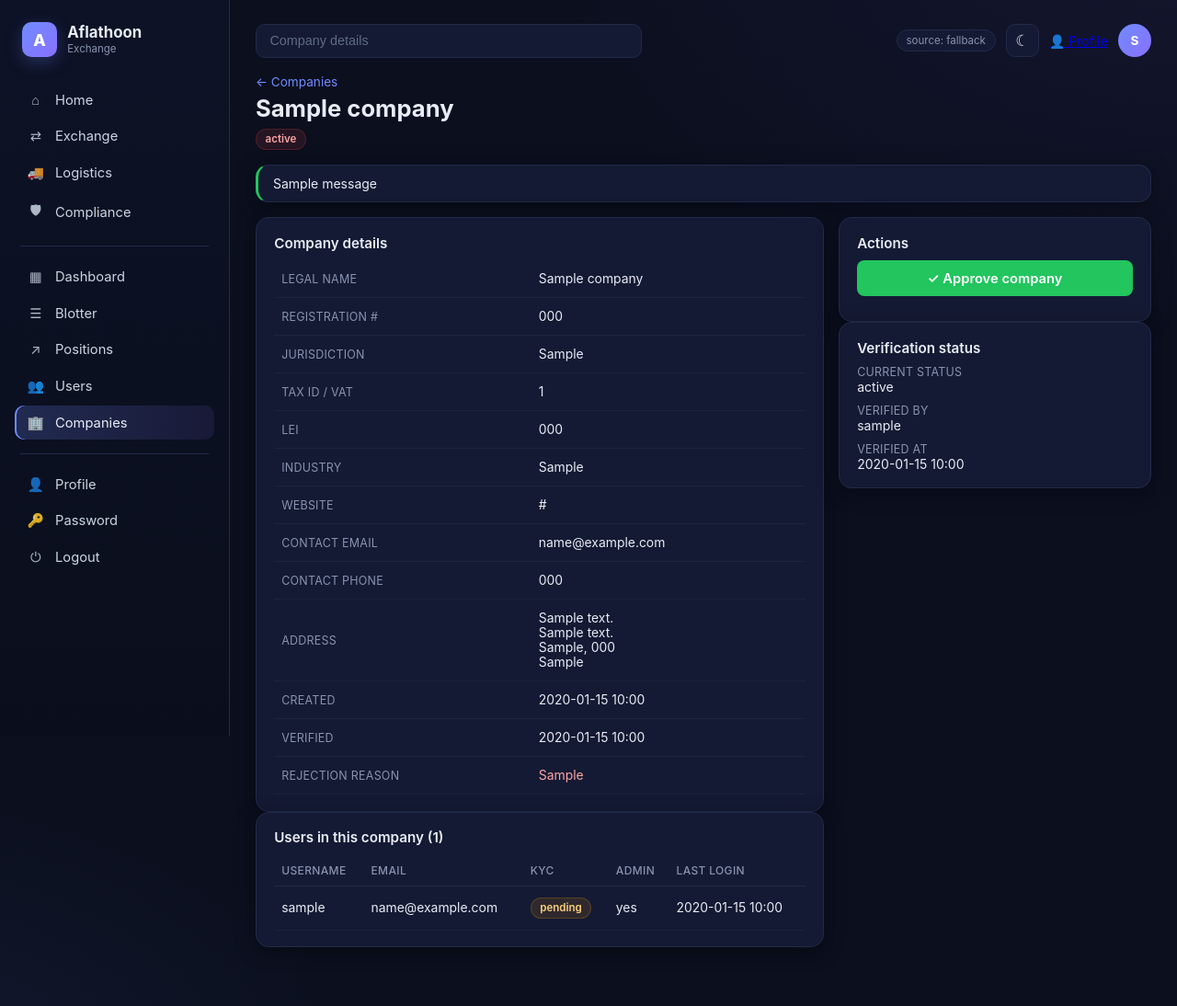
After one commit to Aflathoon/aflathoon-exchange, a Flask app: page /admin/companies/1 in a window 1280 px wide. The commit adds this page. Shown: the whole page at 92% size. Run offline with Flask 3, Linux system fonts and the light colour scheme; a user stored in the database is signed in; tables that the repository leaves empty hold one stand-in row (values such as "Sample post"); one stand-in notice (Sample message) is shown.

Commit message:
auto-backup: 2026-10-11 18:00:29

```diff
--- a/app/routes/admin.py
+++ b/app/routes/admin.py
@@ -269,3 +269,126 @@ def balance():
         'btc_equiv': btc_equiv,
         'boost_pct': 11.1,   # keep the visual parity; wire to real metric later
     })
+
+
+# ------------------------------------------------------------------ companies
+@admin_bp.route('/companies')
+@admin_required
+def companies_page():
+    """List companies, filtered by status."""
+    from app.models.company import Company
+
+    status_filter = request.args.get('status', 'pending').strip() or 'pending'
+    page = max(1, int(request.args.get('page', '1')))
+    per_page = min(100, max(10, int(request.args.get('per_page', '25'))))
+
+    q = Company.query
+    if status_filter != 'all':
+        q = q.filter(Company.status == status_filter)
+    q = q.order_by(Company.created_at.desc())
+
+    total = q.count()
+    rows = q.offset((page - 1) * per_page).limit(per_page).all()
+
+    counts = {
+        'pending':   Company.query.filter_by(status='pending').count(),
+        'verified':  Company.query.filter_by(status='verified').count(),
+        'rejected':  Company.query.filter_by(status='rejected').count(),
+        'suspended': Company.query.filter_by(status='suspended').count(),
+        'all':       Company.query.count(),
+    }
+
+    return render_template(
+        'admin/companies.html',
+        rows=rows, page=page, per_page=per_page, total=total,
+        pages=(total + per_page - 1) // per_page,
+        status_filter=status_filter, counts=counts,
+    )
+
+
+@admin_bp.route('/companies/<int:cid>')
+@admin_required
+def company_detail(cid):
+    from app.models.company import Company
+    from app.models.user import User
+
+    company = Company.query.get_or_404(cid)
+    users = User.query.filter_by(company_id=cid).all()
+    return render_template('admin/company_detail.html', company=company, users=users)
+
+
+@admin_bp.route('/companies/<int:cid>/verify', methods=['POST'])
+@admin_required
+def company_verify(cid):
+    from app.models.company import Company
+    from app.models.user import User
+    from datetime import datetime
+
+    company = Company.query.get_or_404(cid)
+    company.status = 'verified'
+    company.verified_at = datetime.utcnow()
+    company.verified_by_id = current_user.id
+    company.rejection_reason = None
+
+    # Upgrade KYC for all users of this company
+    users = User.query.filter_by(company_id=cid).all()
+    for u in users:
+        u.kyc_status = 'verified'
+        u.kyc_tier = 2
+
+    db.session.commit()
+    flash(f"Company '{company.name}' verified. {len(users)} user(s) upgraded to KYC tier 2.")
+    return redirect(url_for('admin.company_detail', cid=cid))
+
+
+@admin_bp.route('/companies/<int:cid>/reject', methods=['POST'])
+@admin_required
+def company_reject(cid):
+    from app.models.company import Company
+    company = Company.query.get_or_404(cid)
+    reason = (request.form.get('reason') or '').strip() or 'Not specified'
+
+    company.status = 'rejected'
+    company.rejection_reason = reason
+    company.verified_at = None
+    company.verified_by_id = current_user.id
+
+    db.session.commit()
+    flash(f"Company '{company.name}' rejected.")
+    return redirect(url_for('admin.company_detail', cid=cid))
+
+
+@admin_bp.route('/companies/<int:cid>/suspend', methods=['POST'])
+@admin_required
+def company_suspend(cid):
+    from app.models.company import Company
+    company = Company.query.get_or_404(cid)
+    company.status = 'suspended'
+    db.session.commit()
+    flash(f"Company '{company.name}' suspended.")
+    return redirect(url_for('admin.company_detail', cid=cid))
+
+
+@admin_bp.route('/companies/<int:cid>/reinstate', methods=['POST'])
+@admin_required
+def company_reinstate(cid):
+    from app.models.company import Company
+    company = Company.query.get_or_404(cid)
+    company.status = 'pending'
+    company.rejection_reason = None
+    db.session.commit()
+    flash(f"Company '{company.name}' moved back to pending.")
+    return redirect(url_for('admin.company_detail', cid=cid))
+
+
+# ------------------------------------------------------------------ stats update
+@admin_bp.route('/api/company-stats')
+@admin_required
+def company_stats():
+    from app.models.company import Company
+    return jsonify({
+        'pending':  Company.query.filter_by(status='pending').count(),
+        'verified': Company.query.filter_by(status='verified').count(),
+        'rejected': Company.query.filter_by(status='rejected').count(),
+        'total':    Company.query.count(),
+    })
--- /dev/null
+++ b/app/templates/admin/company_detail.html
@@ -0,0 +1,116 @@
+{% extends "base.html" %}
+{% block title %}{{ company.name }} — Aflathoon{% endblock %}
+{% block search_placeholder %}Company details{% endblock %}
+
+{% block content %}
+<div style="display:flex;justify-content:space-between;align-items:center;flex-wrap:wrap;gap:1rem">
+  <div>
+    <a href="/admin/companies" style="color:var(--accent);text-decoration:none;font-size:.85rem">← Companies</a>
+    <h1 class="afl-page-title" style="margin:.3rem 0 0">{{ company.name }}</h1>
+    <span class="afl-status {% if company.status == 'verified' %}confirmed{% elif company.status == 'pending' %}staged{% else %}failed{% endif %}" style="margin-top:.4rem;display:inline-block">{{ company.status }}</span>
+  </div>
+</div>
+
+{% with messages = get_flashed_messages() %}
+  {% if messages %}{% for m in messages %}
+    <div class="afl-card" style="border-left:3px solid var(--green);padding:.7rem 1rem;margin:1rem 0">{{ m }}</div>
+  {% endfor %}{% endif %}
+{% endwith %}
+
+<div class="afl-row afl-row-split" style="max-width:1200px;margin-top:1rem">
+
+  <div>
+    <div class="afl-card">
+      <h3 class="afl-h3">Company details</h3>
+      <table class="afl-table">
+        <tr><td class="afl-k">Legal name</td><td>{{ company.name }}</td></tr>
+        <tr><td class="afl-k">Registration #</td><td>{{ company.registration_number or '—' }}</td></tr>
+        <tr><td class="afl-k">Jurisdiction</td><td>{{ company.jurisdiction or '—' }}</td></tr>
+        <tr><td class="afl-k">Tax ID / VAT</td><td>{{ company.tax_id or '—' }}</td></tr>
+        <tr><td class="afl-k">LEI</td><td>{{ company.lei_code or '—' }}</td></tr>
+        <tr><td class="afl-k">Industry</td><td>{{ company.industry or '—' }}</td></tr>
+        <tr><td class="afl-k">Website</td><td>{{ company.website or '—' }}</td></tr>
+        <tr><td class="afl-k">Contact email</td><td>{{ company.contact_email or '—' }}</td></tr>
+        <tr><td class="afl-k">Contact phone</td><td>{{ company.contact_phone or '—' }}</td></tr>
+        <tr><td class="afl-k">Address</td><td>
+          {% if company.address_line1 %}{{ company.address_line1 }}<br>{% endif %}
+          {% if company.address_line2 %}{{ company.address_line2 }}<br>{% endif %}
+          {% if company.city %}{{ company.city }}{% if company.postal_code %}, {{ company.postal_code }}{% endif %}<br>{% endif %}
+          {{ company.country or '' }}
+        </td></tr>
+        <tr><td class="afl-k">Created</td><td>{{ company.created_at.strftime('%Y-%m-%d %H:%M') if company.created_at else '—' }}</td></tr>
+        {% if company.verified_at %}
+        <tr><td class="afl-k">Verified</td><td>{{ company.verified_at.strftime('%Y-%m-%d %H:%M') }}</td></tr>
+        {% endif %}
+        {% if company.rejection_reason %}
+        <tr><td class="afl-k">Rejection reason</td><td style="color:var(--red-fg)">{{ company.rejection_reason }}</td></tr>
+        {% endif %}
+      </table>
+    </div>
+
+    <div class="afl-card">
+      <h3 class="afl-h3">Users in this company ({{ users|length }})</h3>
+      <table class="afl-table">
+        <tr><th>Username</th><th>Email</th><th>KYC</th><th>Admin</th><th>Last login</th></tr>
+        {% for u in users %}
+        <tr>
+          <td>{{ u.username }}</td>
+          <td>{{ u.email }}</td>
+          <td><span class="afl-status {% if u.kyc_status == 'verified' %}confirmed{% elif u.kyc_status == 'pending' %}staged{% else %}failed{% endif %}">{{ u.kyc_status }}</span></td>
+          <td>{{ 'yes' if u.is_admin else '—' }}</td>
+          <td>{{ u.last_login.strftime('%Y-%m-%d %H:%M') if u.last_login else 'never' }}</td>
+        </tr>
+        {% endfor %}
+        {% if not users %}
+        <tr><td colspan="5" class="afl-empty">No users attached</td></tr>
+        {% endif %}
+      </table>
+    </div>
+  </div>
+
+  <div>
+    <div class="afl-card">
+      <h3 class="afl-h3">Actions</h3>
+
+      {% if company.status != 'verified' %}
+      <form method="post" action="/admin/companies/{{ company.id }}/verify" style="margin-bottom:.6rem">
+        <button class="afl-btn" style="width:100%;background:var(--green)">✓ Approve company</button>
+      </form>
+      {% endif %}
+
+      {% if company.status == 'pending' %}
+      <form method="post" action="/admin/companies/{{ company.id }}/reject" style="margin-bottom:.6rem">
+        <input name="reason" placeholder="Rejection reason" class="afl-in" style="width:100%;margin-bottom:.4rem">
+        <button class="afl-btn" style="width:100%;background:var(--red)">✗ Reject company</button>
+      </form>
+      {% endif %}
+
+      {% if company.status == 'verified' %}
+      <form method="post" action="/admin/companies/{{ company.id }}/suspend" style="margin-bottom:.6rem">
+        <button class="afl-btn secondary" style="width:100%">⏸ Suspend</button>
+      </form>
+      {% endif %}
+
+      {% if company.status in ('rejected', 'suspended') %}
+      <form method="post" action="/admin/companies/{{ company.id }}/reinstate">
+        <button class="afl-btn secondary" style="width:100%">↺ Move back to pending</button>
+      </form>
+      {% endif %}
+    </div>
+
+    <div class="afl-card">
+      <h3 class="afl-h3">Verification status</h3>
+      <div class="afl-k" style="margin-top:.5rem">Current status</div>
+      <div style="color:var(--text)">{{ company.status }}</div>
+      <div class="afl-k" style="margin-top:.6rem">Verified by</div>
+      <div style="color:var(--text)">
+        {% if company.verified_by %}{{ company.verified_by.username }}{% else %}—{% endif %}
+      </div>
+      <div class="afl-k" style="margin-top:.6rem">Verified at</div>
+      <div style="color:var(--text)">
+        {% if company.verified_at %}{{ company.verified_at.strftime('%Y-%m-%d %H:%M') }}{% else %}—{% endif %}
+      </div>
+    </div>
+  </div>
+</div>
+{% endblock %}
--- a/app/templates/base.html
+++ b/app/templates/base.html
@@ -36,6 +36,7 @@
     <a href="/admin/blotter"     class="{{ 'active' if path.startswith('/admin/blotter') }}">   <span class="ico">☰</span> Blotter</a>
     <a href="/admin/positions"   class="{{ 'active' if path.startswith('/admin/positions') }}"> <span class="ico">↗</span> Positions</a>
     <a href="/admin/users"       class="{{ 'active' if path.startswith('/admin/users') }}">     <span class="ico">👥</span> Users</a>
+    <a href="/admin/companies"     class="{{ 'active' if path.startswith('/admin/companies') }}">   <span class="ico">🏢</span> Companies</a>
     {% endif %}
     <hr>
     {% if current_user.is_authenticated %}
```
Also changed, not shown: app/templates/admin/companies.html (added, +89 -0 lines), 1 other file.
